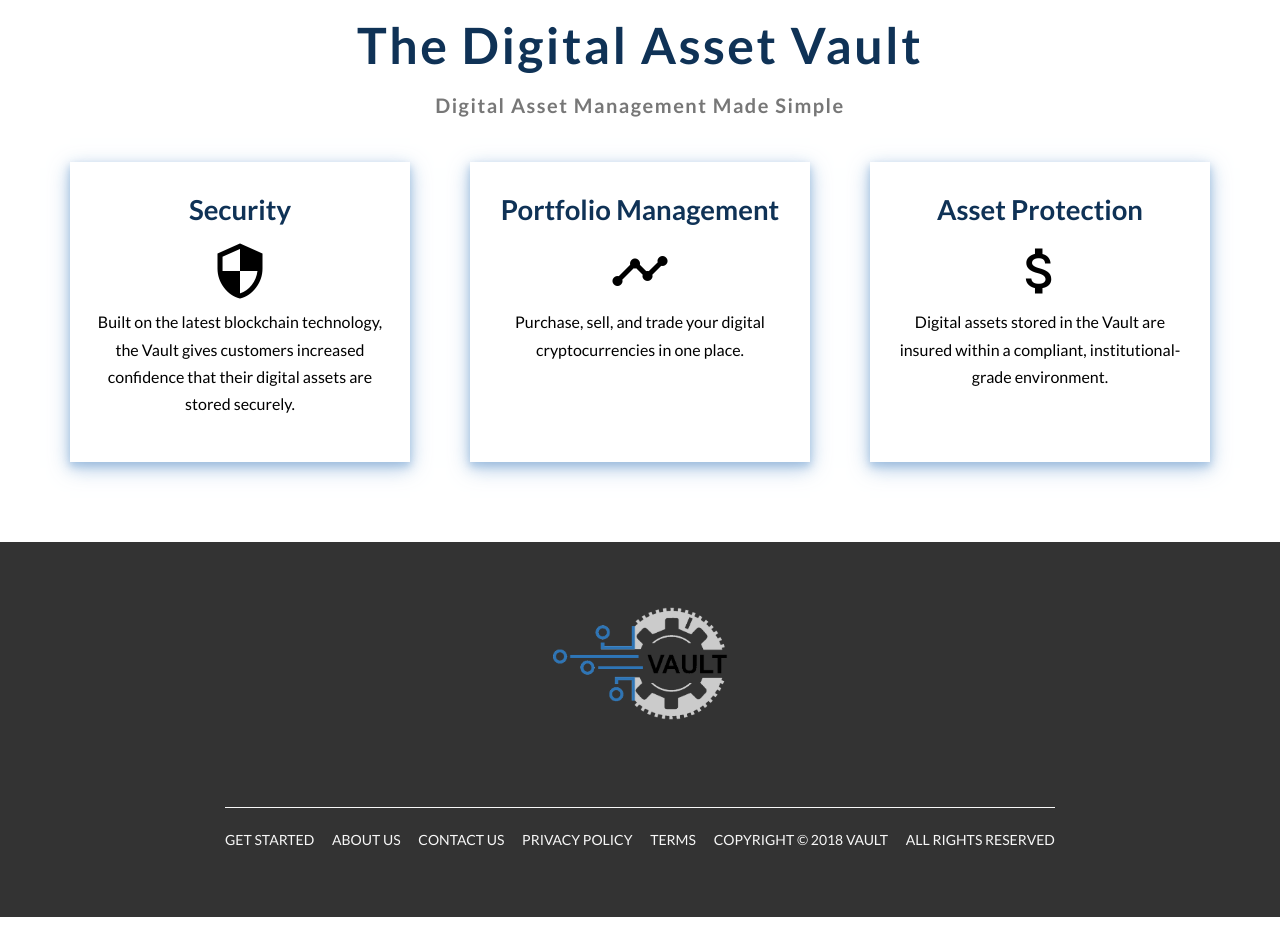
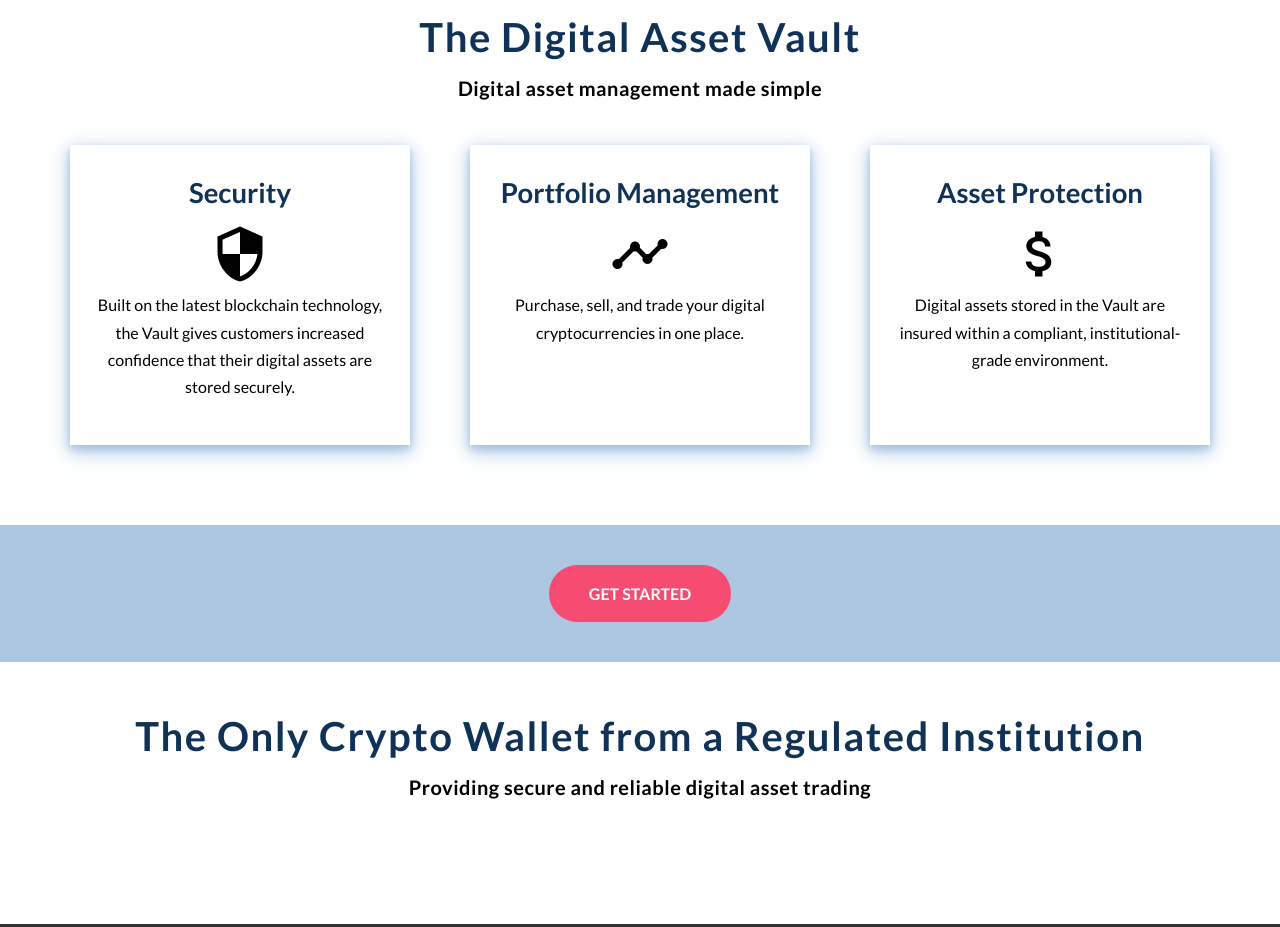
Before and after one commit to Lbe4468/vault, a website: page index.html in a window 1280 px wide. Shown: the part 837-1764 px from the top of the page. Drawn offline with Linux system fonts and the light colour scheme.

Commit message:
additional main content added

```diff
--- a/index.html
+++ b/index.html
@@ -44,17 +44,17 @@
     <main>
         <section class="section-about">
             <div class="row">
-                <h2 class="heading-about">
-                    <span class="heading-about--main">
+                <h2 class="about">
+                    <span class="about__main">
                         The Digital Asset Vault
                     </span>
-                    <span class="heading-about--sub">
-                        Digital Asset Management Made Simple
+                    <span class="about__sub">
+                        Digital asset management made simple
                     </span>
                 </h2>
             </div>
 
-            <div class="row about-cards">
+            <div class="row">
                 <div class="col-1-of-3">
                     <div class="card">
                         <span class="card__heading">Security</span>
@@ -80,6 +80,24 @@
                 </div>
             </div>
         </section>
+
+        <section class="section-cta">
+            <div class="section-cta__button">
+                <a href="#" class="btn btn--orange btn--animated">Get Started</a>
+            </div>
+        </section>
+
+        <section class="section-financial">
+            <div class="row">
+                <h2 class="financial">
+                    <span class="financial__main">
+                        The Only Crypto Wallet from a Regulated Institution</span>
+                    <span class="financial__sub">
+                        Providing secure and reliable digital asset trading </span>
+                </h2>
+            </div>
+        </section>
+
     </main>
 
     <footer class="footer">
--- a/sass/base/_typography.scss
+++ b/sass/base/_typography.scss
@@ -5,46 +5,3 @@ body {
     line-height: 1.7;
     color: #777;
 }
-
-.heading-primary {
-    color: $color-white;
-    text-transform: uppercase;
-
-    &--main {
-        display: block;
-        font-size: 60px;
-        font-weight: 600;
-        letter-spacing: 10px;
-        animation-name: moveInLeft;
-        animation-duration: 1s;
-        animation-timing-function: ease-out;
-    }
-
-    &--sub {
-        padding: 7.5px 0 30px 0;
-        display: block;
-        font-size: 18px;
-        font-weight: 700;
-        letter-spacing: 2.5px;
-        animation-name: moveInRight;
-        animation-duration: 1s;
-        animation-timing-function: ease-out;
-    }
-}
-
-.heading-about {
-    color: $color-blue-dark;
-
-    &--main {
-        display: block;
-        font-size: 5rem;
-        letter-spacing: 2.5px;
-    }
-
-    &--sub {
-        display: block;
-        font-size: 2rem;
-        letter-spacing: 1.5px;
-        color: $color-grey-dark;
-    }
-}
--- a/sass/layout/_header.scss
+++ b/sass/layout/_header.scss
@@ -23,3 +23,29 @@
         text-align: center;
     }
 }
+
+.heading-primary {
+    color: $color-white;
+    text-transform: uppercase;
+
+    &--main {
+        display: block;
+        font-size: 60px;
+        font-weight: 600;
+        letter-spacing: 10px;
+        animation-name: moveInLeft;
+        animation-duration: 1s;
+        animation-timing-function: ease-out;
+    }
+
+    &--sub {
+        padding: 7.5px 0 30px 0;
+        display: block;
+        font-size: 18px;
+        font-weight: 700;
+        letter-spacing: 2.5px;
+        animation-name: moveInRight;
+        animation-duration: 1s;
+        animation-timing-function: ease-out;
+    }
+}
--- a/sass/pages/_home.scss
+++ b/sass/pages/_home.scss
@@ -3,9 +3,56 @@
     padding-bottom: $gutter-vertical;
 }
 
-.heading-about {
-    padding-bottom: 4rem;
-    padding-top: 4rem;
+.about {
+    padding: 4rem 0;
+
+    &__main {
+        color: $color-blue-dark;
+        display: block;
+        font-size: 4rem;
+        letter-spacing: 1.5px;
+    }
+
+    &__sub {
+        display: block;
+        font-size: 2rem;
+        letter-spacing: .5px;
+        color: $color-black;
+    }
 }
 
-.about-cards {}
+.content-separator {
+    border-bottom: 1px solid $color-grey-dark;
+    margin-bottom: 4rem;
+}
+
+.section-cta {
+    background-color: $color-blue-light;
+
+    &__button {
+        text-align: center;
+        padding: 4rem 0;
+    }
+}
+
+.section-financial {
+    padding-bottom: $gutter-vertical;
+}
+
+.financial {
+    padding: 4rem 0;
+
+    &__main {
+        color: $color-blue-dark;
+        display: block;
+        font-size: 4rem;
+        letter-spacing: 1.5px;
+    }
+
+    &__sub {
+        display: block;
+        font-size: 2rem;
+        letter-spacing: .5px;
+        color: $color-black;
+    }
+}
```
Also changed, not shown: css/style.css.
